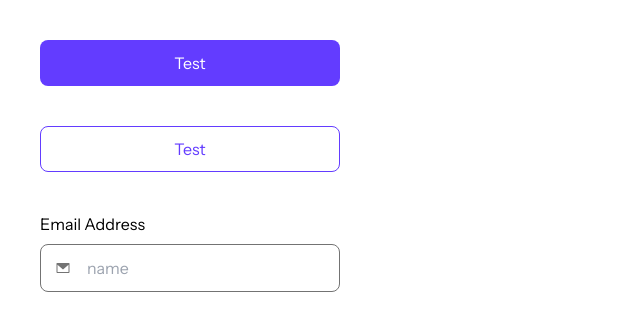
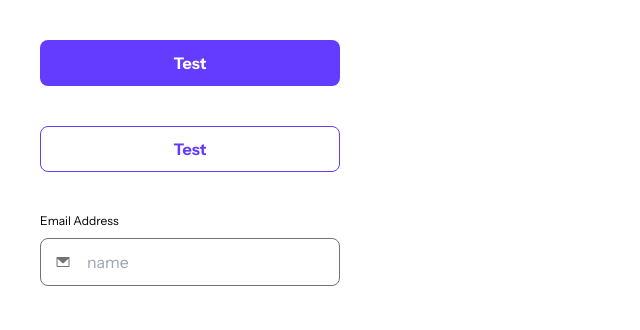
Before and after one commit to unaygney/link-sharing-app, a Next.js app: page / in a window 1280 px wide. Shown: the top 330 px of the page, without its empty margins (0-640 px from the left). Built offline with nearby package versions, Linux system fonts and the light colour scheme.

Commit message:
added custom class component

```diff
--- a/app/globals.css
+++ b/app/globals.css
@@ -1,6 +1,43 @@
 @tailwind base;
 @tailwind components;
 @tailwind utilities;
+
+html,
+body {
+  width: 100%;
+  height: 100%;
+}
+/* to prevent auto style drift  */
+input:-webkit-autofill,
+input:-webkit-autofill:focus {
+  transition: background-color 600000s 0s, color 600000s 0s;
+}
+input[data-autocompleted] {
+  background-color: transparent !important;
+}
+
+@layer components {
+  .heading-m {
+    font-weight: bold;
+    font-size: 32px;
+    line-height: 150%;
+  }
+  .heading-s {
+    font-weight: bold;
+    font-size: 16px;
+    line-height: 150%;
+  }
+  .body-m {
+    font-weight: 400;
+    font-size: 16px;
+    line-height: 150%;
+  }
+  .body-s {
+    font-weight: 400;
+    font-size: 12px;
+    line-height: 150%;
+  }
+}
 
 @layer utilities {
   .text-balance {
```
